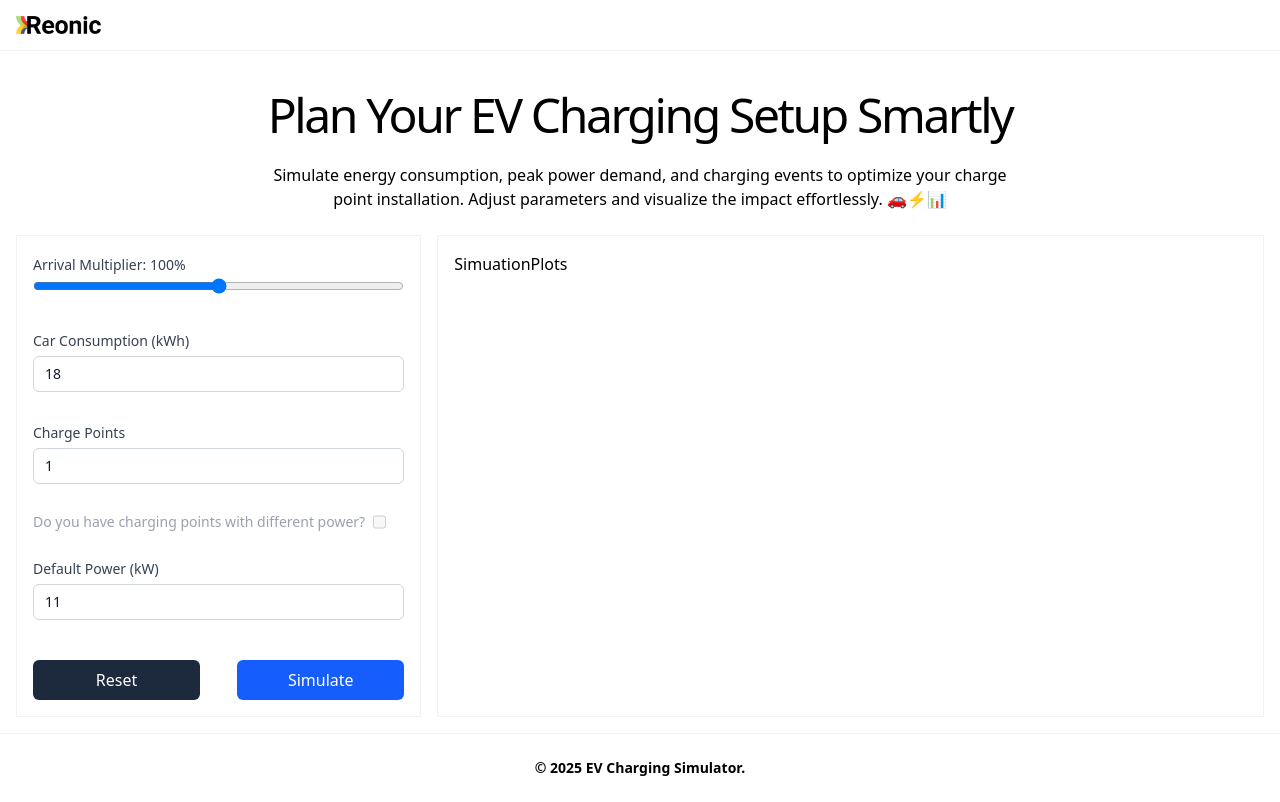
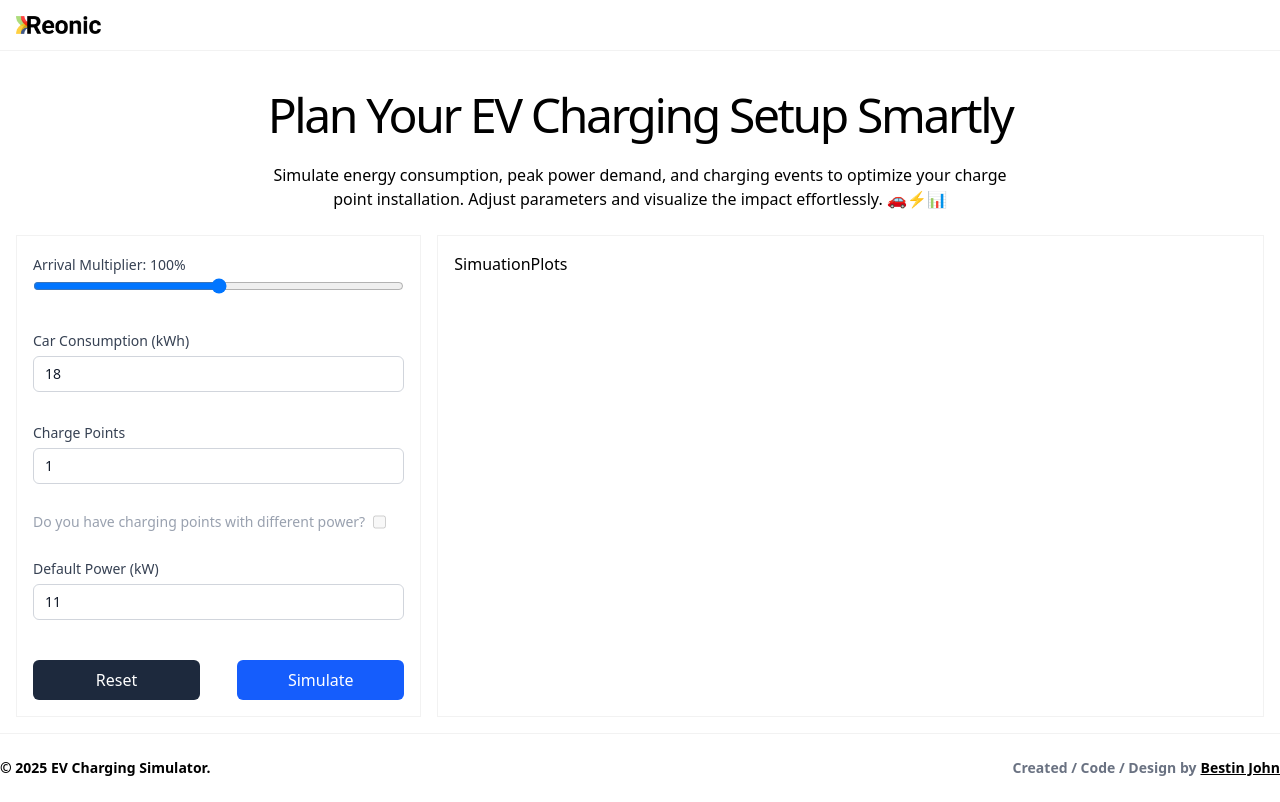
Before and after one commit to bestii/EV-Charging-Simulator-FE, a React (Vite) app: page / in a window 1280 px wide. Built offline with nearby package versions, Linux system fonts and the light colour scheme.

Commit message:
Enhance Footer component with improved layout and attribution for better visibility

```diff
--- a/src/components/footer/Footer.tsx
+++ b/src/components/footer/Footer.tsx
@@ -1,8 +1,20 @@
 const Footer = () => {
   return (
-    <footer className="container mx-auto text-center text-sm font-semibold">
-      <div className="border-t border-gray-950/5 py-6">
-        © {new Date().getFullYear()} EV Charging Simulator.
+    <footer className="container mx-auto text-sm font-semibold">
+      <div className="flex justify-between border-t border-gray-950/5 py-6">
+        <span>© {new Date().getFullYear()} EV Charging Simulator.</span>
+        <span>
+          <span className="me-1 text-gray-500">
+            {'Created / Code / Design by'}
+          </span>
+          <a
+            href="https://github.com/bestii"
+            className="underline"
+            target="_blank"
+          >
+            Bestin John
+          </a>
+        </span>
       </div>
     </footer>
   );
```
